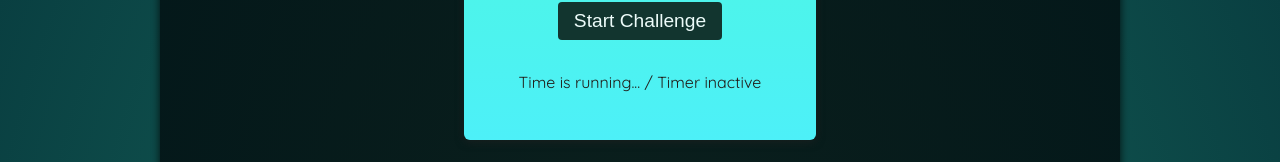
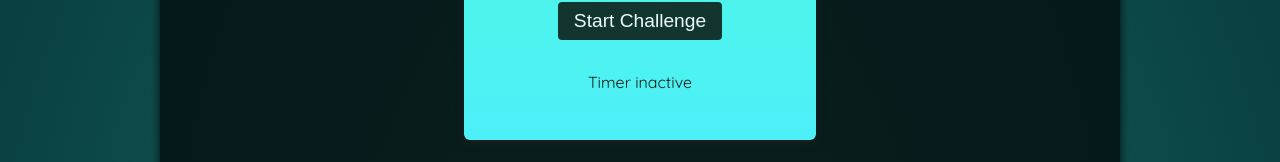
Before and after one commit to dazzlingtea/react-study202406, a React (Create React App) app: page / in a window 1280 px wide. Shown: the part 422-584 px from the top of the page. Built offline with nearby package versions, Linux system fonts and the light colour scheme; a web font is replaced by a local one.

Commit message:
# Ref 타이머 시작 이벤트 생성

```diff
--- a/src/App.js
+++ b/src/App.js
@@ -1,9 +1,10 @@
-import React from 'react';
+import React, {useState} from 'react';
 import Player from "./components/Ref/Player";
 import TimeChallenge from "./components/Ref/TimeChallenge";
 
 
 const App = () => {
+
 
 
 
--- a/src/components/Ref/TimeChallenge.js
+++ b/src/components/Ref/TimeChallenge.js
@@ -1,19 +1,38 @@
-import React from 'react';
+import React, {useState} from 'react';
 
 const TimerChallenge = ({ title, targetTime }) => {
+
+  // 타이머가 시작되었는지를 확인하는 상태값
+  const [timerStarted, setTimerStarted] = useState(false);
+
+  // 타겟시간이 종료되었는지 여부
+  const [timerExpired, setTimerExpired] = useState(false);
+
+  const startHandler = e => {
+
+    setTimeout(() => {
+      console.log('시간 만료!');
+      setTimerExpired(true);
+    }, targetTime * 1000);
+
+    // setTimerStarted(prevState => !prevState);
+    setTimerStarted(true);
+  };
+
   return (
     <section className="challenge">
       <h2>{title}</h2>
+      {timerExpired && <p>You lost!</p>}
       <p className="challenge-time">
         {targetTime} second{targetTime > 1 ? 's': ''}
       </p>
       <p>
-        <button>
-          Start Challenge
+        <button onClick={startHandler}>
+          { timerStarted ? 'Stop' : 'Start'} Challenge
         </button>
       </p>
-      <p className="">
-        Time is running... / Timer inactive
+      <p className={timerStarted ? 'active': undefined}>
+        {timerStarted ? 'Time is running...' : 'Timer inactive'}
       </p>
     </section>
   );
```
